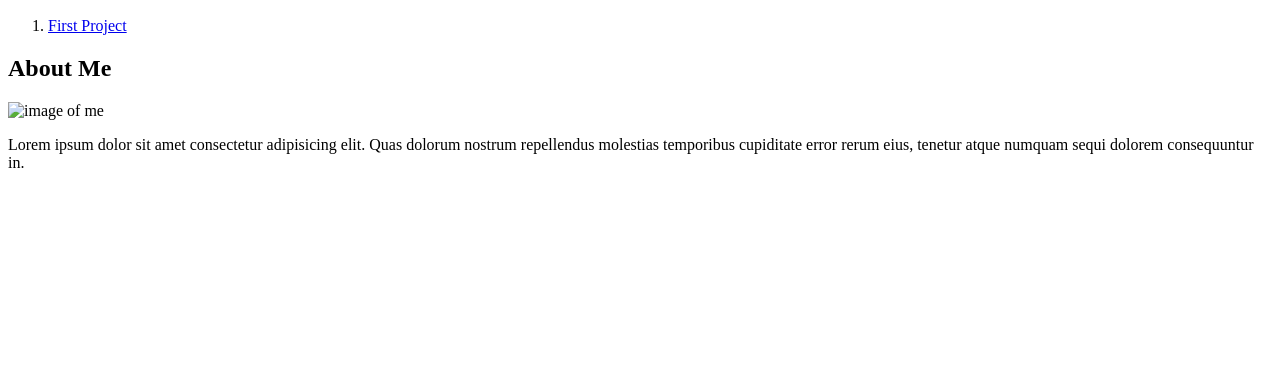
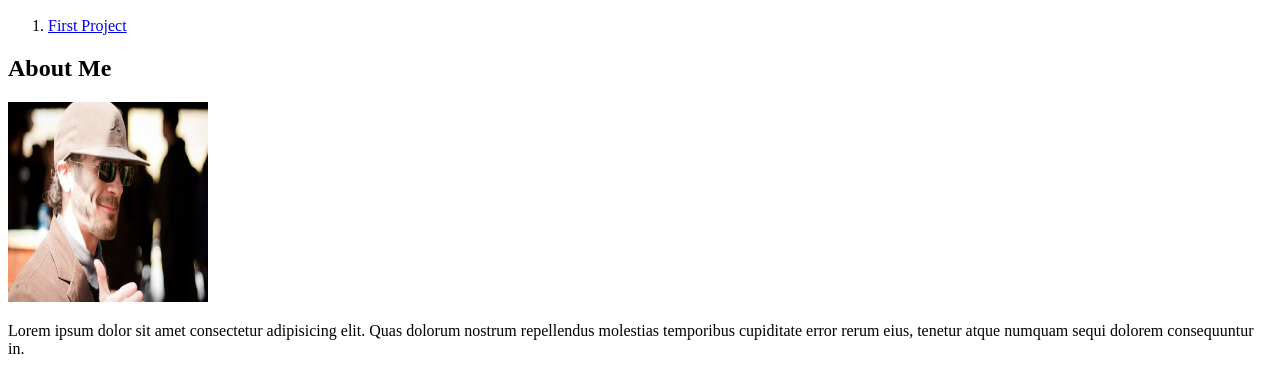
Before and after one commit to blamenixon/portfolio, a plain HTML site: page index.html in a window 1280 px wide. Shown: the part 110-502 px from the top of the page. Drawn offline with Linux system fonts and the light colour scheme.

Commit message:
added image of myself

```diff
--- a/index.html
+++ b/index.html
@@ -16,7 +16,7 @@
             </section>
             <aside>
                 <h2>About Me</h2>
-                <img src="images/self-small.png" alt="image of me" width="200" height="200">
+                <img src="images/self-small.jpg" alt="image of me" width="200" height="200">
                 <p>Lorem ipsum dolor sit amet consectetur adipisicing elit. Quas dolorum nostrum repellendus molestias temporibus cupiditate error rerum eius, tenetur atque numquam sequi dolorem consequuntur in.</p>
             </aside>
         </main>
```
